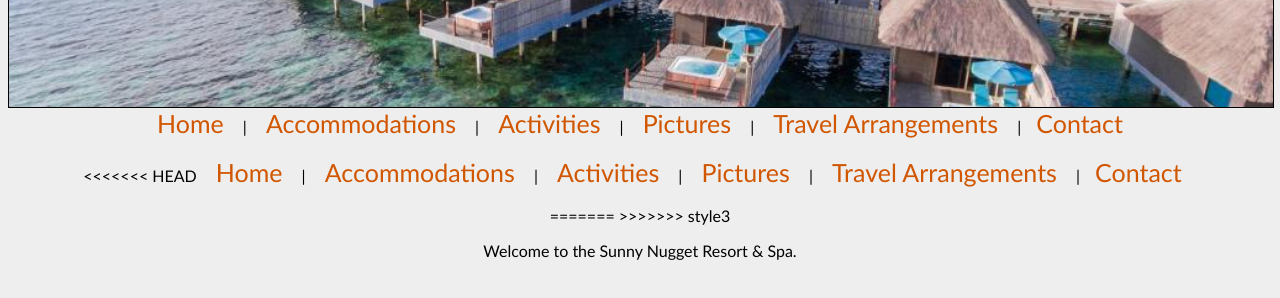
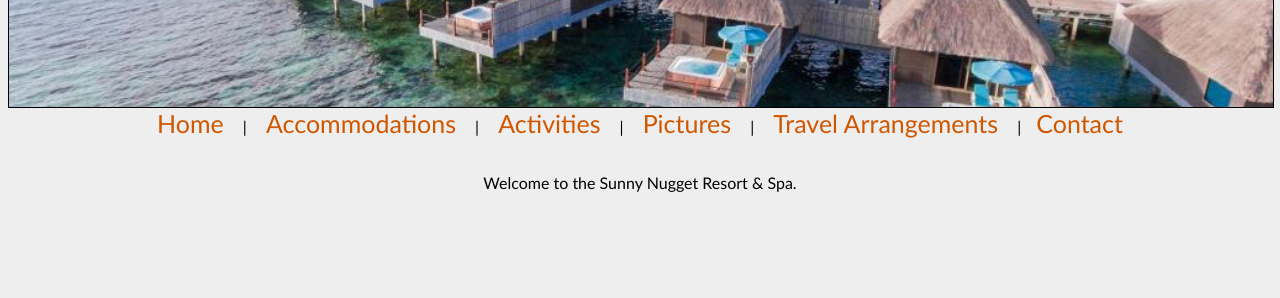
Before and after one commit to mlstroud/resort-website, a plain HTML site: page index.html in a window 1280 px wide. Shown: the part 152-450 px from the top of the page. Drawn offline with Linux system fonts and the light colour scheme; files whose address does not match are found by name.

Commit message:
fix strange text error

```diff
--- a/index.html
+++ b/index.html
@@ -10,10 +10,6 @@
     <div><h1>Sunny Nugget Resort & Spa</h1></div>
     <a href="./index.html">Home</a> | <a href="./accommodations.html">Accommodations</a> | <a href="./activites.html">Activities</a> | <a href="./pictures.html">Pictures</a> | <a href="./travelarrangements.html">Travel Arrangements</a> |<a href="./contact.html">Contact</a><br><br>
 
-<<<<<<< HEAD
-    <a href="./index.html">Home</a> | <a href="./accommodations.html">Accommodations</a> | <a href="./activites.html">Activities</a> | <a href="./pictures.html">Pictures</a> | <a href="./travelarrangements.html">Travel Arrangements</a> |<a href="./contact.html">Contact</a><br><br>
-=======
->>>>>>> style3
     <p>Welcome to the Sunny Nugget Resort & Spa.</p>
 
 
```
Also changed, not shown: contact.html (+0 -4 lines), travelarrangements.html (+0 -4 lines).
